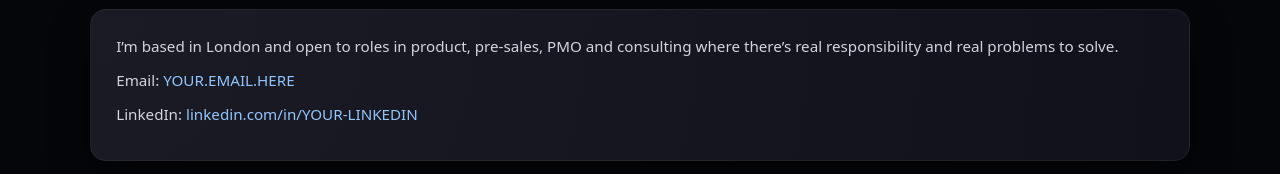
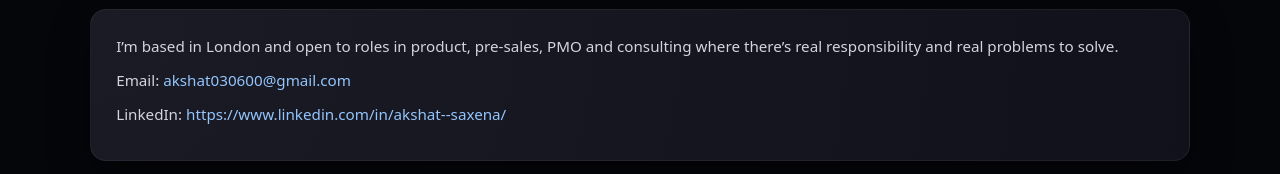
Before and after one commit to Aks-ui/akshat-portfolio, a plain HTML site: page index.html in a window 1280 px wide. Shown: the part 3369-3543 px from the top of the page. Drawn offline with Linux system fonts and the light colour scheme.

Commit message:
Update index.html

```diff
--- a/index.html
+++ b/index.html
@@ -265,10 +265,10 @@
         consulting where there’s real responsibility and real problems to solve.
       </p>
       <p class="contact-detail">
-        Email: <a href="mailto:YOUR.EMAIL.HERE">YOUR.EMAIL.HERE</a>
+        Email: <a href="mailto:YOUR.EMAIL.HERE">akshat030600@gmail.com</a>
       </p>
       <p class="contact-detail">
-        LinkedIn: <a href="https://www.linkedin.com/in/YOUR-LINKEDIN" target="_blank">linkedin.com/in/YOUR-LINKEDIN</a>
+        LinkedIn: <a href="https://www.linkedin.com/in/YOUR-LINKEDIN" target="_blank">https://www.linkedin.com/in/akshat--saxena/</a>
       </p>
     </div>
   </section>
```
